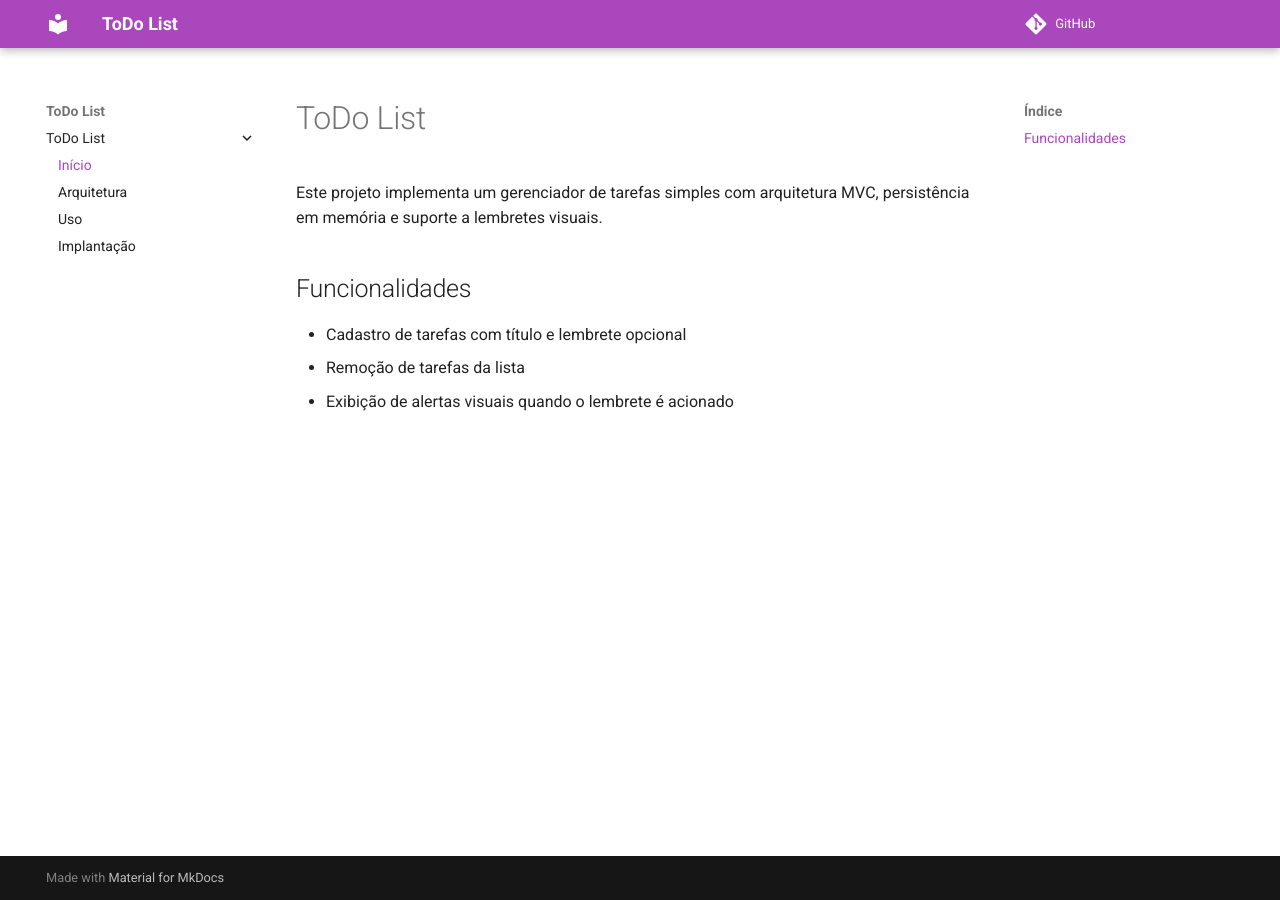
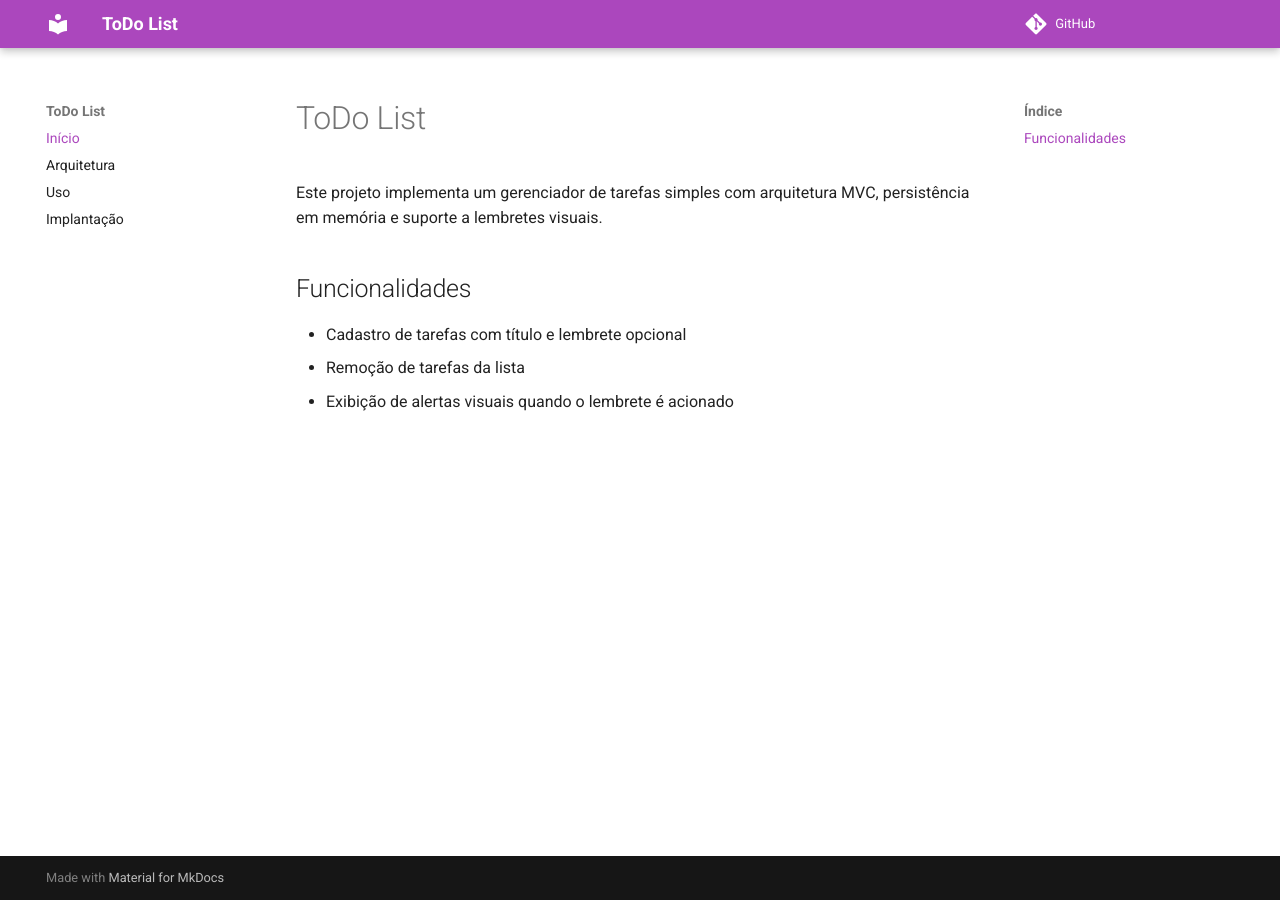
Before and after one commit to alliciarocha/proj-exten, an MkDocs documentation site: the page built from docs/index.md, in a window 1280 px wide. Built offline with MkDocs 1.6.1 and Material for MkDocs 9.7.7, drawn with Linux system fonts in a browser that asks for light colours; comment, search, counter and statistics services are not loaded.

Commit message:
Update mkdocs.yml

```diff
--- a/mkdocs.yml
+++ b/mkdocs.yml
@@ -5,11 +5,10 @@ site_description: Documentação do gerenciador de tarefas MVC
 site_author: Allicia
 
 nav:
-  - ToDo List:
-      - Início: index.md
-      - Arquitetura: architecture.md
-      - Uso: usage.md
-      - Implantação: deployment.md
+  - Início: index.md
+  - Arquitetura: architecture.md
+  - Uso: usage.md
+  - Implantação: deployment.md
 
 theme:
   name: material
```
